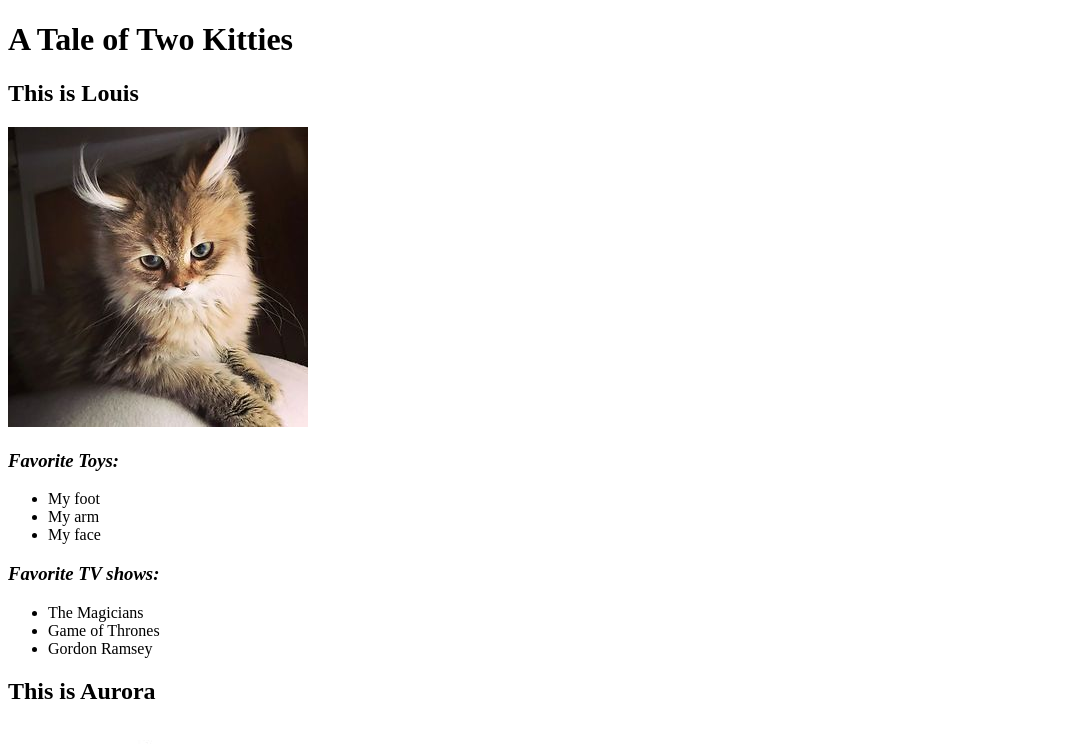
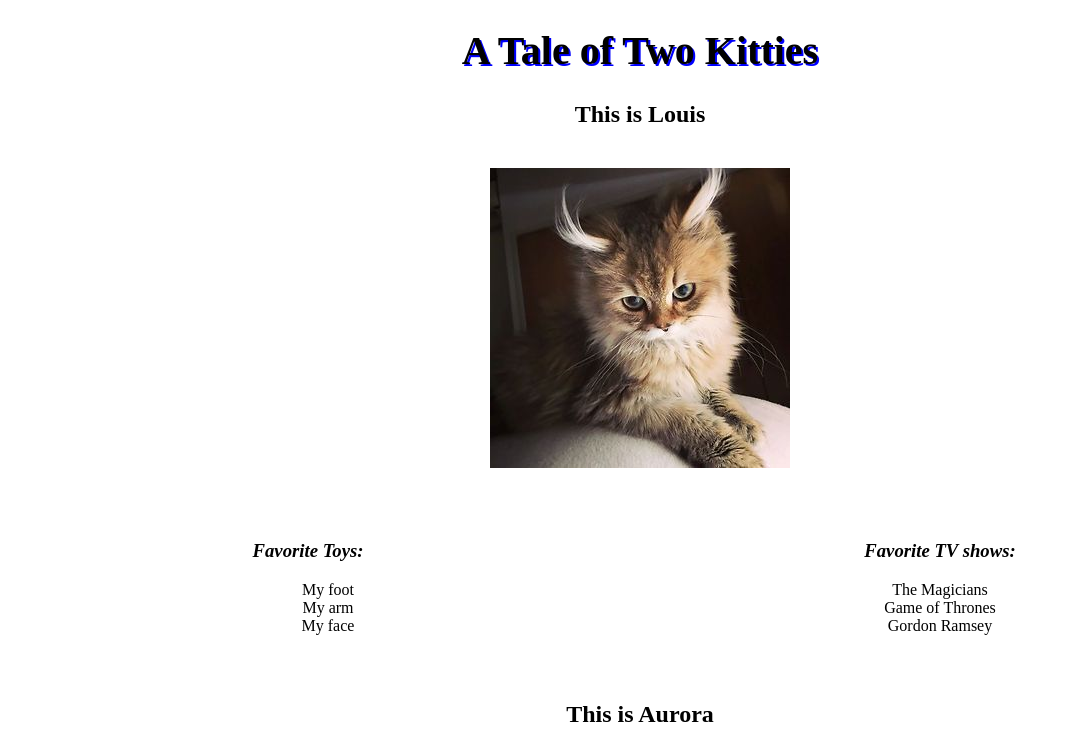
Before and after one commit to tannerdamron/cat-blog, a plain HTML site: page cat-blog.html in a window 1280 px wide. Shown: the top 744 px of the page, without its empty margins (0-1070 px from the left). Drawn offline with Linux system fonts and the light colour scheme.

Commit message:
add div and float practice.

```diff
--- a/cat-blog.html
+++ b/cat-blog.html
@@ -1,38 +1,49 @@
 <!DOCTYPE html>
 <html>
   <head>
+    <link rel="stylesheet" href="css/styles.css" type="text/css">
     <title>Cat Blog</title>
   </head>
   <body>
-    <h1>A Tale of Two Kitties</h1>
+    <h1 class="title">A Tale of Two Kitties</h1>
     <h2><strong>This is Louis</strong></h2>
     <img src="img/cat2.jpg" alt="small cat with long ear hair smiles">
+    <div class="favorites">
+      <div class="toys">
         <h3><em>Favorite Toys:</em></h3>
         <ul>
           <li>My foot</li>
           <li>My arm</li>
           <li>My face</li>
         </ul>
+      </div>
+      <div class="shows">
         <h3><em>Favorite TV shows:</em></h3>
         <ul>
           <li>The Magicians</li>
           <li>Game of Thrones</li>
           <li>Gordon Ramsey</li>
         </ul>
+      </div>
+    </div>
     <h2><strong>This is Aurora</strong></h2>
     <img src="img/cat1.jpg" alt="cute original cartoon cat">
+    <div class="favorites">
+      <div class="toys">
         <h3><em>Favorite Toys:</em></h3>
         <ul>
           <li>Red</li>
           <li>Blue</li>
           <li>Green</li>
         </ul>
+      </div>
       <h3><em>Favorite Foods:</em></h3>
       <ul>
         <li>Beef Jerky</li>
         <li>Tuna</li>
         <li>French Fries</li>
       </ul>
+    </div>
     <h3><a href="https://www.seattlehumane.org/?utm_source=google&utm_medium=PPC&gclid=EAIaIQobChMI446kgtTc3wIVEtVkCh15gwtEEAAYAyAAEgK-rPD_BwE">Click here for an adoption website</a></h3>
     <h1><a href="photo-album.html"><em>Photo Album</em></a></h1>
     <h2><a href="photo-album2.html"><em>Photo Album of Other Pets</em></a></h2>
--- /dev/null
+++ b/css/styles.css
@@ -0,0 +1,25 @@
+body {
+  text-align: center;
+}
+
+.toys {
+  width: 600px;
+  float: left;
+}
+
+li {
+  list-style: none;
+}
+
+img {
+  margin: 20px 0px 20px 0px;
+}
+
+.favorites {
+  padding: 30px 0px 30px 0px;
+}
+
+.title {
+  font-size: 40px;
+  text-shadow: 2px 2px blue;
+}
```
Lines whose indentation alone changed are shown as unchanged.
